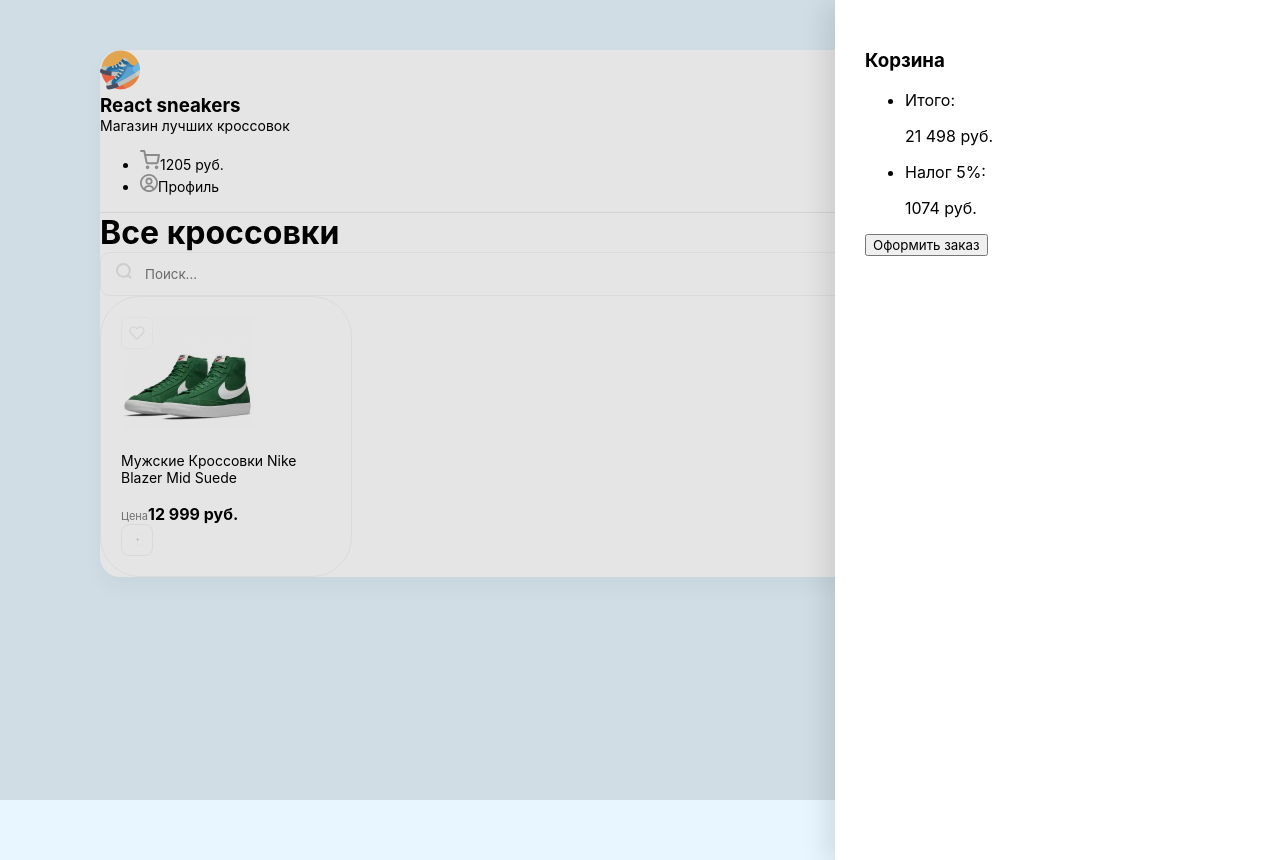
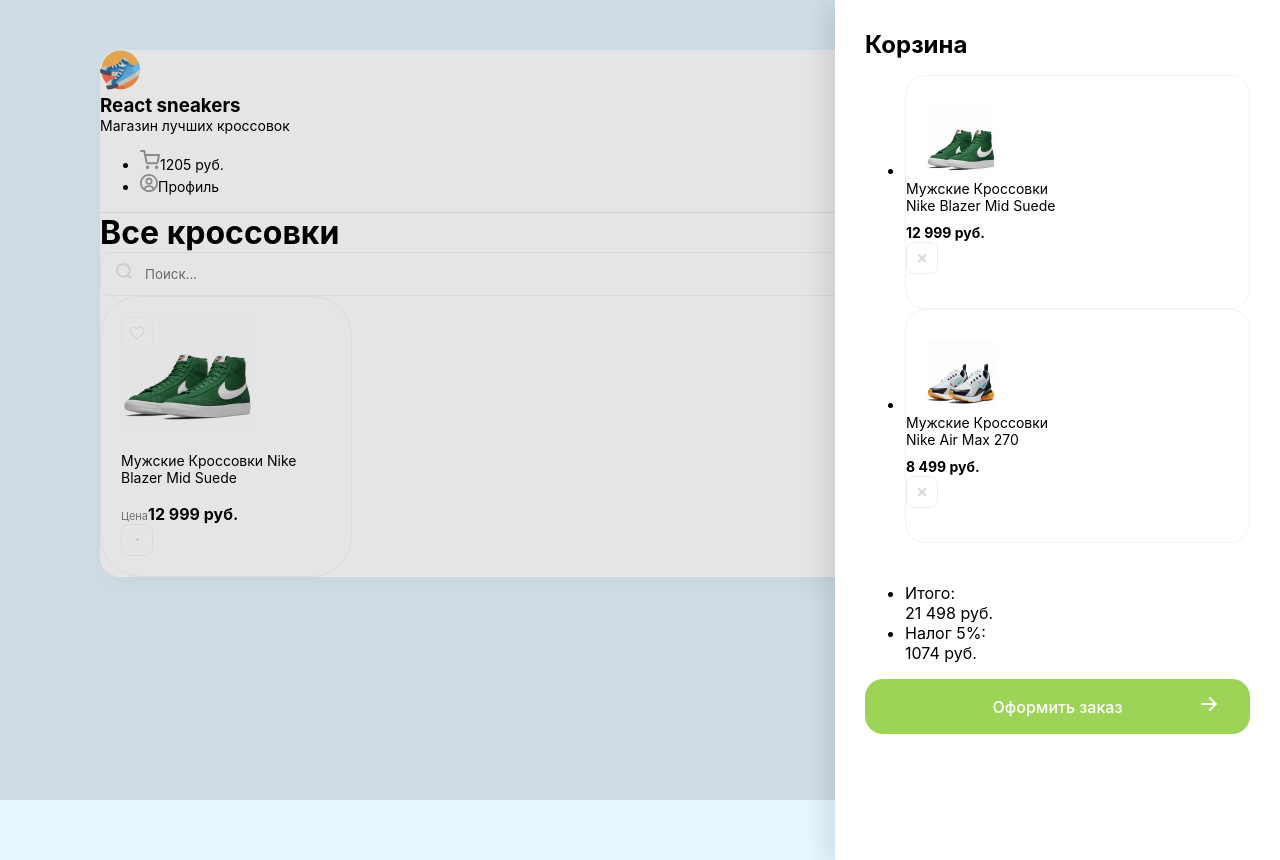
Before and after one commit to DmitriyFFF/React-sneakers, a React (Create React App) app: page / in a window 1280 px wide. Built offline with nearby package versions, Linux system fonts and the light colour scheme; the HTML template or start-up script is replaced by a standard one.

Commit message:
feat: add Cart

```diff
--- a/src/components/Sidebar/Sidebar.jsx
+++ b/src/components/Sidebar/Sidebar.jsx
@@ -5,18 +5,45 @@
     <div className={styles.container}>
       <div className={styles.overlay}>
         <div className={`${styles.content} d-flex flex-column`}>
-          <h3>Корзина</h3>
-          <ul>
-            <li className='d-flex justify-between'>
-              <p className='opacity-5'>Итого:</p>
-              <p>21 498 руб.</p>
+          <h2 className={styles.title}>Корзина</h2>
+          <ul className={styles.cartItems}>
+            <li className={`${styles.cartItem} d-flex align-center mb-20`}>
+              <img className={styles.image} src="./img/sneakers/sn1.jpg" alt="" />
+              <div className={styles.itemInfo}>
+                <p className={styles.itemName}>Мужские Кроссовки Nike Blazer Mid Suede</p>
+                <b className={styles.itemPrice}>12 999 руб.</b>
+              </div>
+              <button className={styles.removeButton}>
+                <img className={styles.btnImage} src="./img/removeBtn.svg" alt="Remove" />
+              </button>
             </li>
-            <li className='d-flex justify-between'>
-              <p className='opacity-5'>Налог 5%:</p>
-              <p>1074 руб.</p>
+            <li className={`${styles.cartItem} d-flex align-center mb-20`}>
+              <img className={styles.image}src="./img/sneakers/sn2.jpg" alt="" />
+              <div className={styles.itemInfo}>
+                <p className={styles.itemName}>Мужские Кроссовки Nike Air Max 270</p>
+                <b className={styles.itemPrice}>8 499 руб.</b>
+              </div>
+              <button className={styles.removeButton}>
+                <img className={styles.btnImage} src="./img/removeBtn.svg" alt="Remove" />
+              </button>
             </li>
           </ul>
-          <button>Оформить заказ</button>
+          <div>
+            <ul className='mb-25'>
+              <li className={`${styles.orderItem} d-flex justify-between mt-20`}>
+                <p className='opacity-5'>Итого:</p>
+                <p>21 498 руб.</p>
+              </li>
+              <li className={`${styles.orderItem} d-flex justify-between mt-20`}>
+                <p className='opacity-5'>Налог 5%:</p>
+                <p>1074 руб.</p>
+              </li>
+            </ul>
+            <button className={`${styles.submitBtn} d-flex justify-center align-center`}>Оформить заказ
+              <img className={styles.arrow} src="./img/arrow.svg" alt="Arrow"/>
+            </button>
+          </div>
+
         </div>
       </div>
 
--- a/src/components/Sidebar/Sidebar.module.scss
+++ b/src/components/Sidebar/Sidebar.module.scss
@@ -20,5 +20,94 @@
     background-color: rgb(0, 0, 0, 0.1);
   }
 
+  .title {
+    // font-size: 24x;
+    margin: 0;
+  }
 
+  .cartItems {
+    flex: 1;
+    overflow: auto;
+    margin-bottom: 40px;
+  }
+
+  .cartItem {
+    border: 1px solid #F3F3F3;
+    border-radius: 20px;
+    padding: 30px 0;
+  }
+
+  .image {
+    width: 70px;
+    height: 70px;
+    margin: 0 20px;
+  }
+
+  .itemInfo {
+    max-width: 150px;
+    margin-right: 12px;
+  }
+
+  .itemName,
+  .itemPrice {
+    font-size: 14px;
+    margin: 0;
+  }
+
+  .itemName {
+    margin-bottom: 8px;
+  }
+
+  .removeButton {
+    width: 32px;
+    height: 32px;
+    padding: 0;
+    border: none;
+    background: none;
+    cursor: pointer;
+    opacity: .5;
+    transition: opacity .2s ease-in-out;
+
+    &:hover {
+      opacity: 1;
+    }
+  }
+
+  .orderItem {
+    p {
+      margin: 0;
+    }
+  }
+
+  .submitBtn {
+    position: relative;
+    width: 100%;
+    height: 55px;
+    background: #9DD458;
+    border: none;
+    border-radius: 18px;
+    padding: 18px;
+    color: #FFFFFF;
+    font-size: 16px;
+    font-weight: 500;
+    cursor: pointer;
+    transition: background .2s ease-in-out;
+
+    .arrow {
+      position: absolute;
+      right: 33px;
+      transition: transform .2s ease-in-out;
+    }
+
+    &:hover {
+      background: lighten(#9DD458, 5%);
+      .arrow {
+        transform: translateX(5px);
+      }
+    }
+
+    &:active {
+      background: darken(#9DD458, 5%);
+    }
+  }
 }
```
Also changed, not shown: public/img/arrow.svg (added), public/img/removeBtn.svg (added).
